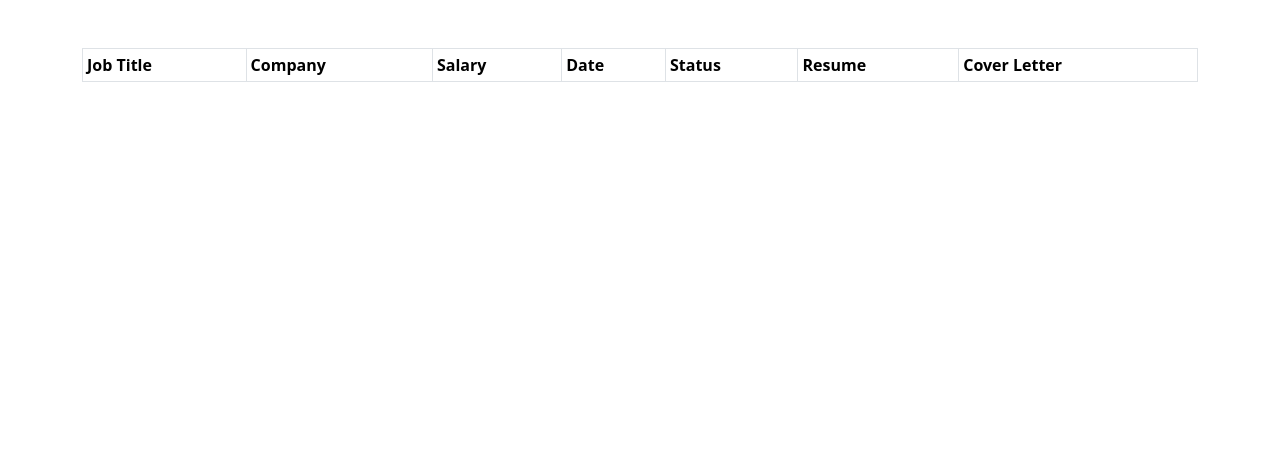
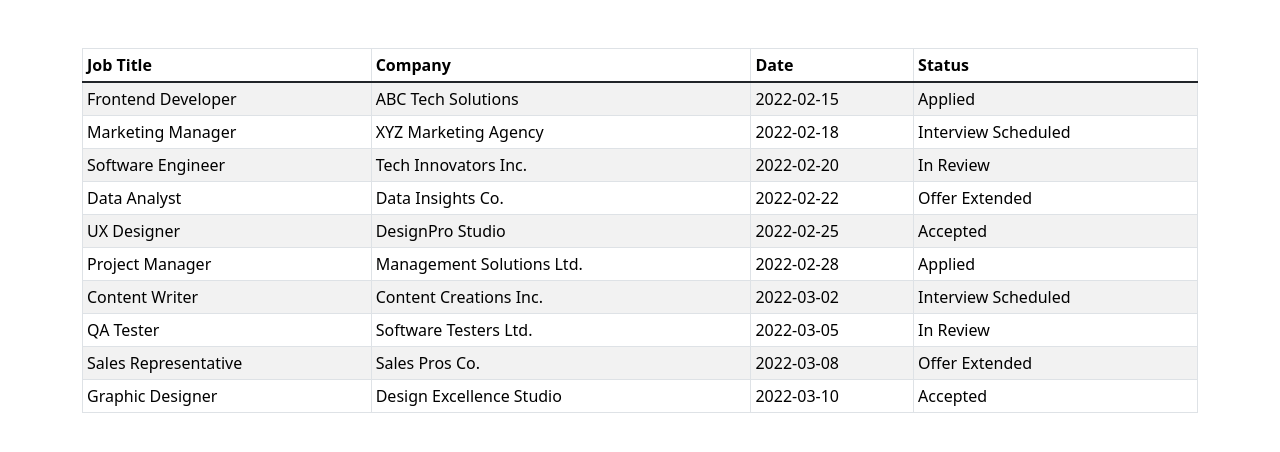
Before and after one commit to jpnws/goodjob, a React (Vite) app: page / in a window 1280 px wide. Shown: the top 452 px of the page. Built offline with nearby package versions, Linux system fonts and the light colour scheme.

Commit message:
Add dummy data to display on table.

```diff
--- a/src/JobTable.jsx
+++ b/src/JobTable.jsx
@@ -1,3 +1,5 @@
+import jobs from './jobs';
+
 function JobTable() {
   return (
     <table className="table table-striped table-hover table-bordered table-sm">
@@ -5,14 +7,22 @@ function JobTable() {
         <tr>
           <th scope="col">Job Title</th>
           <th scope="col">Company</th>
-          <th scope="col">Salary</th>
           <th scope="col">Date</th>
           <th scope="col">Status</th>
-          <th scope="col">Resume</th>
-          <th scope="col">Cover Letter</th>
         </tr>
       </thead>
-      <tbody className="table-group-divider"></tbody>
+      <tbody className="table-group-divider">
+        {jobs.map((item) => {
+          return (
+            <tr key={item.key}>
+              <td>{item.jobTitle}</td>
+              <td>{item.company}</td>
+              <td>{item.date}</td>
+              <td>{item.status}</td>
+            </tr>
+          );
+        })}
+      </tbody>
     </table>
   );
 }
--- /dev/null
+++ b/src/jobs.js
@@ -0,0 +1,104 @@
+const jobs = [
+  {
+    id: '1a68e48c-40d5-4c0a-9e67-2a6f922a0298',
+    jobTitle: 'Frontend Developer',
+    company: 'ABC Tech Solutions',
+    salary: 75000.0,
+    date: '2022-02-15',
+    status: 'Applied',
+    resume: 'frontend_dev_resume.pdf',
+    coverLetter: 'cover_letter.pdf',
+  },
+  {
+    id: 'b5e76f2f-69e4-4914-8213-98ef556d6ea6',
+    jobTitle: 'Marketing Manager',
+    company: 'XYZ Marketing Agency',
+    salary: 60000.0,
+    date: '2022-02-18',
+    status: 'Interview Scheduled',
+    resume: 'marketing_manager_resume.pdf',
+    coverLetter: 'cover_letter.pdf',
+  },
+  {
+    id: '3c47f241-8e8b-4a14-bb41-18b01bf7b537',
+    jobTitle: 'Software Engineer',
+    company: 'Tech Innovators Inc.',
+    salary: 80000.0,
+    date: '2022-02-20',
+    status: 'In Review',
+    resume: 'software_engineer_resume.pdf',
+    coverLetter: 'cover_letter.pdf',
+  },
+  {
+    id: '81eb7a57-7311-49cb-a801-841cdf62ab1e',
+    jobTitle: 'Data Analyst',
+    company: 'Data Insights Co.',
+    salary: 65000.0,
+    date: '2022-02-22',
+    status: 'Offer Extended',
+    resume: 'data_analyst_resume.pdf',
+    coverLetter: 'cover_letter.pdf',
+  },
+  {
+    id: '4a71b743-6e6b-4ca3-bc91-78e653d66f16',
+    jobTitle: 'UX Designer',
+    company: 'DesignPro Studio',
+    salary: 70000.0,
+    date: '2022-02-25',
+    status: 'Accepted',
+    resume: 'ux_designer_resume.pdf',
+    coverLetter: 'cover_letter.pdf',
+  },
+  {
+    id: 'd4f5d7a3-af1e-461c-b7f0-4623296097c8',
+    jobTitle: 'Project Manager',
+    company: 'Management Solutions Ltd.',
+    salary: 85000.0,
+    date: '2022-02-28',
+    status: 'Applied',
+    resume: 'project_manager_resume.pdf',
+    coverLetter: 'cover_letter.pdf',
+  },
+  {
+    id: '7d22ef90-73b5-4460-83e2-0a65c88c5e6e',
+    jobTitle: 'Content Writer',
+    company: 'Content Creations Inc.',
+    salary: 55000.0,
+    date: '2022-03-02',
+    status: 'Interview Scheduled',
+    resume: 'content_writer_resume.pdf',
+    coverLetter: 'cover_letter.pdf',
+  },
+  {
+    id: 'f1559cd0-d0a2-48ab-884e-2c0852f6e3c9',
+    jobTitle: 'QA Tester',
+    company: 'Software Testers Ltd.',
+    salary: 60000.0,
+    date: '2022-03-05',
+    status: 'In Review',
+    resume: 'qa_tester_resume.pdf',
+    coverLetter: 'cover_letter.pdf',
+  },
+  {
+    id: 'b869508e-c109-4c7b-8c10-49e2fcb99158',
+    jobTitle: 'Sales Representative',
+    company: 'Sales Pros Co.',
+    salary: 70000.0,
+    date: '2022-03-08',
+    status: 'Offer Extended',
+    resume: 'sales_rep_resume.pdf',
+    coverLetter: 'cover_letter.pdf',
+  },
+  {
+    id: '29eb5b76-f0a3-4ee1-8e27-6c26a439d93f',
+    jobTitle: 'Graphic Designer',
+    company: 'Design Excellence Studio',
+    salary: 65000.0,
+    date: '2022-03-10',
+    status: 'Accepted',
+    resume: 'graphic_designer_resume.pdf',
+    coverLetter: 'cover_letter.pdf',
+  },
+];
+
+export default jobs;
```
